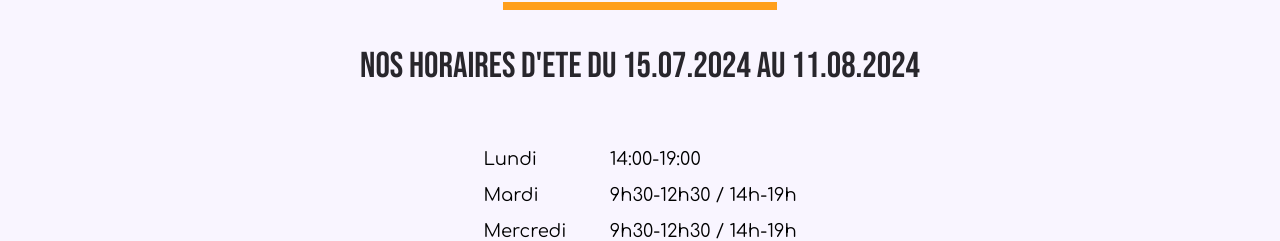
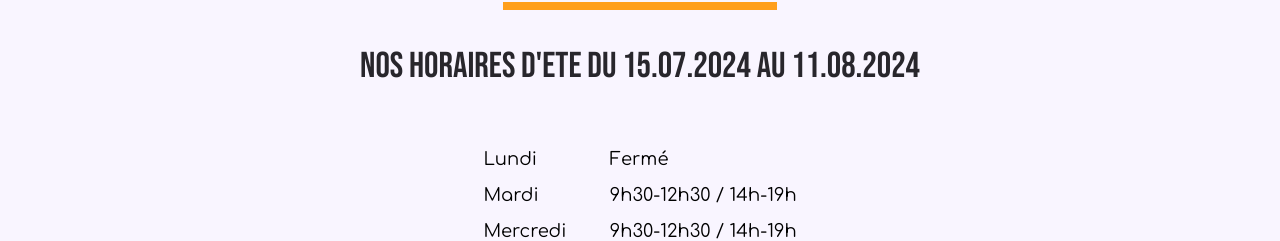
Before and after one commit to Cadocuir/website-v2, a SvelteKit app: page / in a window 1280 px wide. Shown: the part 1498-1739 px from the top of the page. Built offline with nearby package versions, Linux system fonts and the light colour scheme; no server answers.

Commit message:
fix: ferme lundi

```diff
--- a/src/routes/(portfolio)/+page.svelte
+++ b/src/routes/(portfolio)/+page.svelte
@@ -154,7 +154,7 @@
 		<table>
 			<tr>
 				<td>{$t('home.lundi')}</td>
-				<td>14:00-19:00</td>
+				<td>{$t('home.ferme')}</td>
 			</tr>
 			<tr>
 				<td>{$t('home.mardi')}</td>
```
